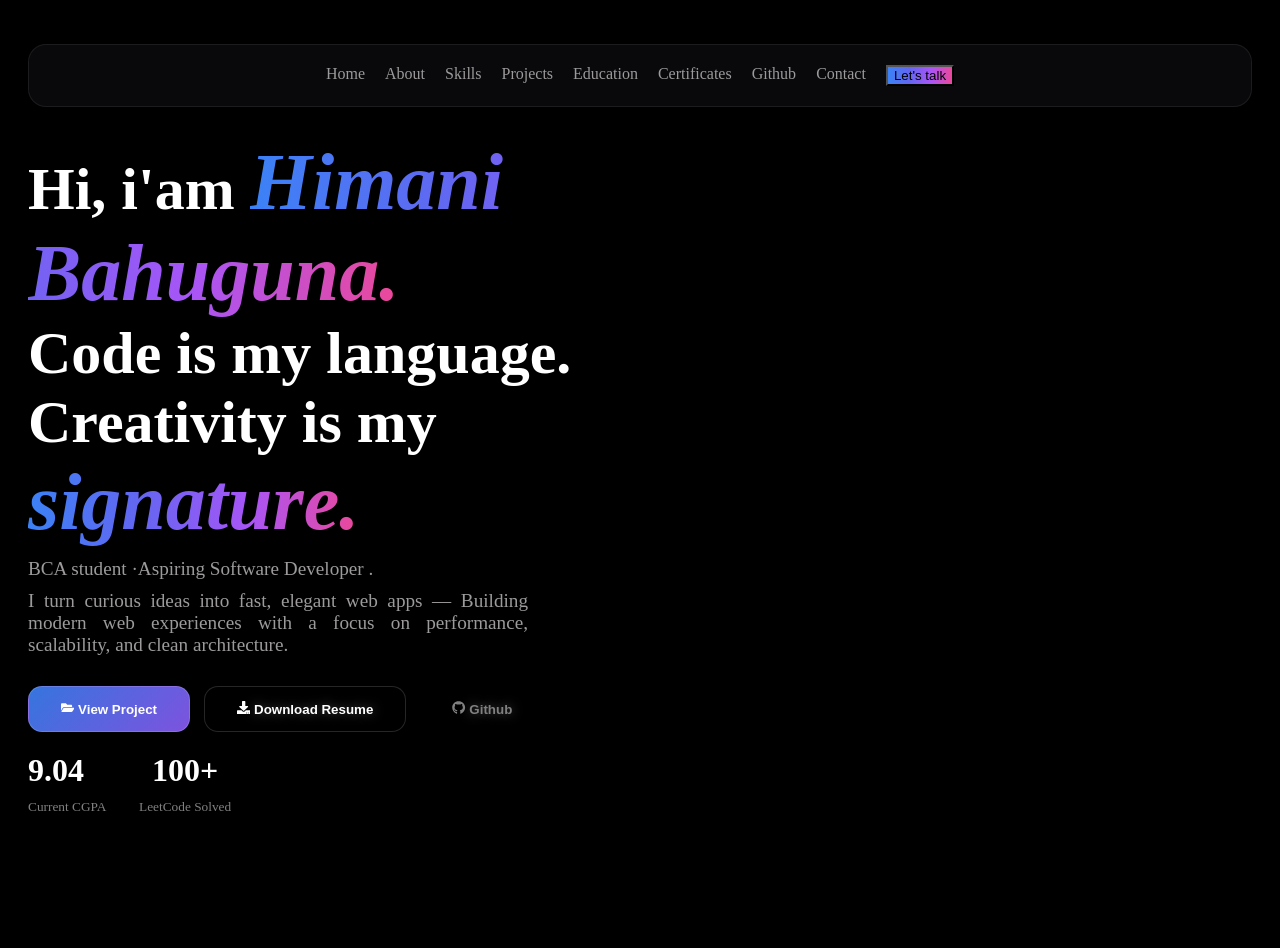
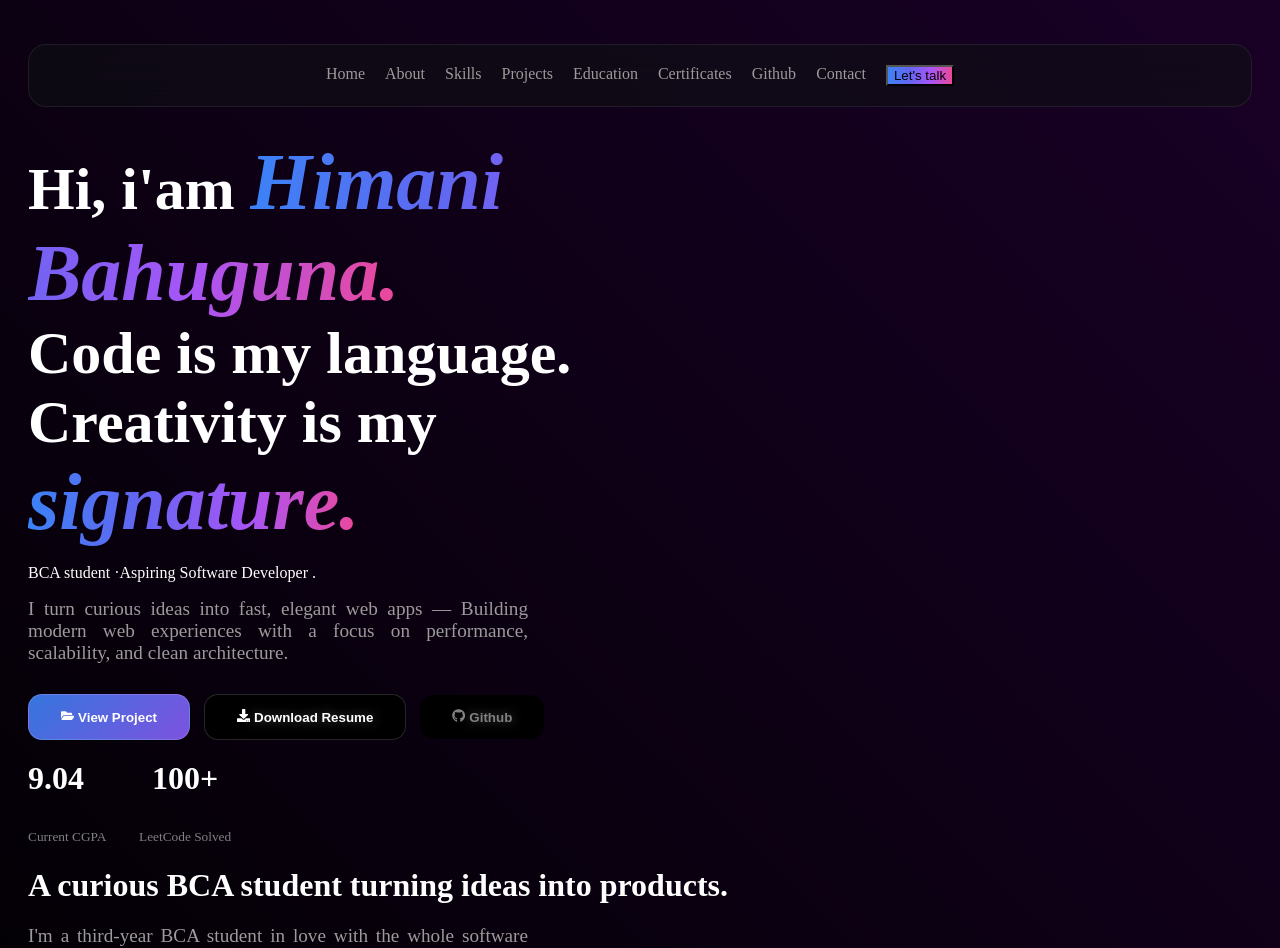
Before and after one commit to Himani018/MYportfolio, a React (Vite) app in the folder vite-project/: page / in a window 1280 px wide. Shown: the top 948 px of the page. Before the commit the page ends 843 px from the top, so only its background shows below. Built offline with nearby package versions, Linux system fonts and the light colour scheme.

Commit message:
added about section

```diff
--- a/vite-project/src/App.jsx
+++ b/vite-project/src/App.jsx
@@ -1,10 +1,12 @@
 import Navbar from "./components/navbar";
 import Hero from "./components/hero"
+import About from "./components/about";
 function App(){
    return(
     <>
        <Navbar></Navbar>
        <Hero></Hero>
+       <About></About>
     </>
    );
 }
--- /dev/null
+++ b/vite-project/src/components/about.jsx
@@ -0,0 +1,14 @@
+
+
+function About(){
+
+    return(
+       <>
+
+           <h1 className="mainFont">A curious <span>BCA student</span> turning ideas into products.</h1>
+            <p className="mainP">I'm a third-year BCA student in love with the whole software stack — from a well-typed React component to a query plan that actually uses the index.</p>
+       </>
+    );
+
+}
+export default About;
--- a/vite-project/src/components/hero.jsx
+++ b/vite-project/src/components/hero.jsx
@@ -1,20 +1,25 @@
 import { FaDownload, FaFolderOpen, FaGithub } from "react-icons/fa";
+// import plant from "../assets/plant.png";
+
 function Hero() {
     return (
         <>
-            <h1 className="heroText">Hi, i'am <span className="name"> Himani Bahuguna.</span></h1>
+            <h1 id="nameh1" className="heroText">Hi, i'am <span className="name"> Himani Bahuguna.</span></h1>
             <h2 className="heroText">Code is my language. </h2>
-            <h3 className="heroText">Creativity is my <span className="name">signature.</span></h3>
+            <h3   id="nameh3" className="heroText">Creativity is my <span className="name">signature.</span></h3>
             <p>BCA student ·<span id="Dynamic">Aspiring Software Developer .</span> </p>
-            <p>   I turn curious ideas into fast, elegant
-                 web apps — Building modern web
-                 experiences with a focus on performance,
-                 scalability, and clean architecture.</p>
+            <p className="mainP">   I turn curious ideas into fast, elegant
+                web apps — Building modern web
+                experiences with a focus on performance,
+                scalability, and clean architecture.</p>
             <button id="ProjectButton"> <FaFolderOpen /> View Project</button> <span> <button id="ResumeButton"> <FaDownload /> Download Resume</button> </span>
-            <button id="git" onClick={()=>window.open("https://github.com/Himani018")}><FaGithub /> Github</button>
+            <button id="git" onClick={() => window.open("https://github.com/Himani018")}><FaGithub /> Github</button>
 
             <p id="cgpa">9.04 <span>100+</span> </p>
             <p id="Textundercgpa">Current CGPA <span>LeetCode Solved</span></p>
+            {/* <div className="hero">
+                <img src="/assets/coffee.png" className="coffee" />
+            </div> */}
         </>
     )
 }
--- a/vite-project/src/components/navbar.jsx
+++ b/vite-project/src/components/navbar.jsx
@@ -1,3 +1,4 @@
+
 function Navbar(){
     return(
         <nav id="nav">
--- /dev/null
+++ b/vite-project/src/css/about.css
@@ -0,0 +1,11 @@
+.mainFont {
+  font-size: 50px;
+  width: 800px;
+  margin-top: 150px;
+  span {
+    color: transparent;
+    background: linear-gradient(90deg, #3b82f6, #6366f1, #a855f7, #ec4899);
+    -webkit-background-clip: text;
+    background-clip: text;
+  }
+}
--- a/vite-project/src/css/hero.css
+++ b/vite-project/src/css/hero.css
@@ -12,13 +12,13 @@
   background-clip: text;
   font-style: italic;
 }
-h1 {
+#nameh1{
   width: 500px;
 }
-h3 {
+#nameh3 {
   width: 500px;
 }
-p{
+.mainP{
     width: 500px;
     color: rgb(156, 154, 154);
     margin: 0%;
@@ -93,3 +93,16 @@ p{
     margin-left: 30px;
   }
 }
+/* .hero{
+    position:relative;
+    overflow:hidden;
+} */
+
+/*
+.plant{
+    position:absolute;
+    top:80px;
+    right:0;
+    width:170px;
+    height: 300px;
+} */
--- a/vite-project/src/css/navbar.css
+++ b/vite-project/src/css/navbar.css
@@ -1,6 +1,26 @@
 body{
  font-family: "Merriweather", serif;
  padding: 20px;
+   background: linear-gradient(
+    45deg,
+    #2c002a,
+    #000000,
+    #2c0144
+  );
+  background-size: 400% 400%;
+  animation: gradient 10s ease infinite;
+}
+
+@keyframes gradient {
+  0% {
+    background-position: 0% 50%;
+  }
+  50% {
+    background-position: 100% 50%;
+  }
+  100% {
+    background-position: 0% 50%;
+  }
 }
 
 #navUl{
```
